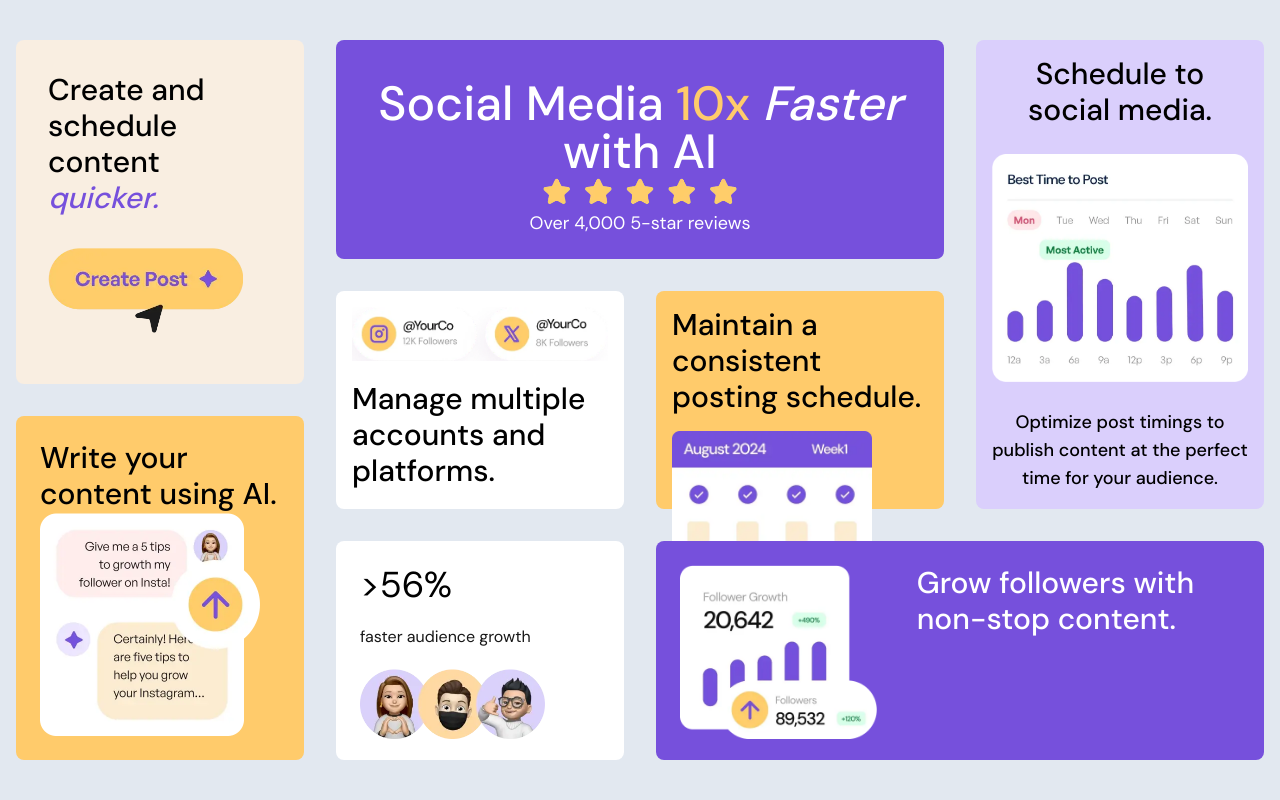
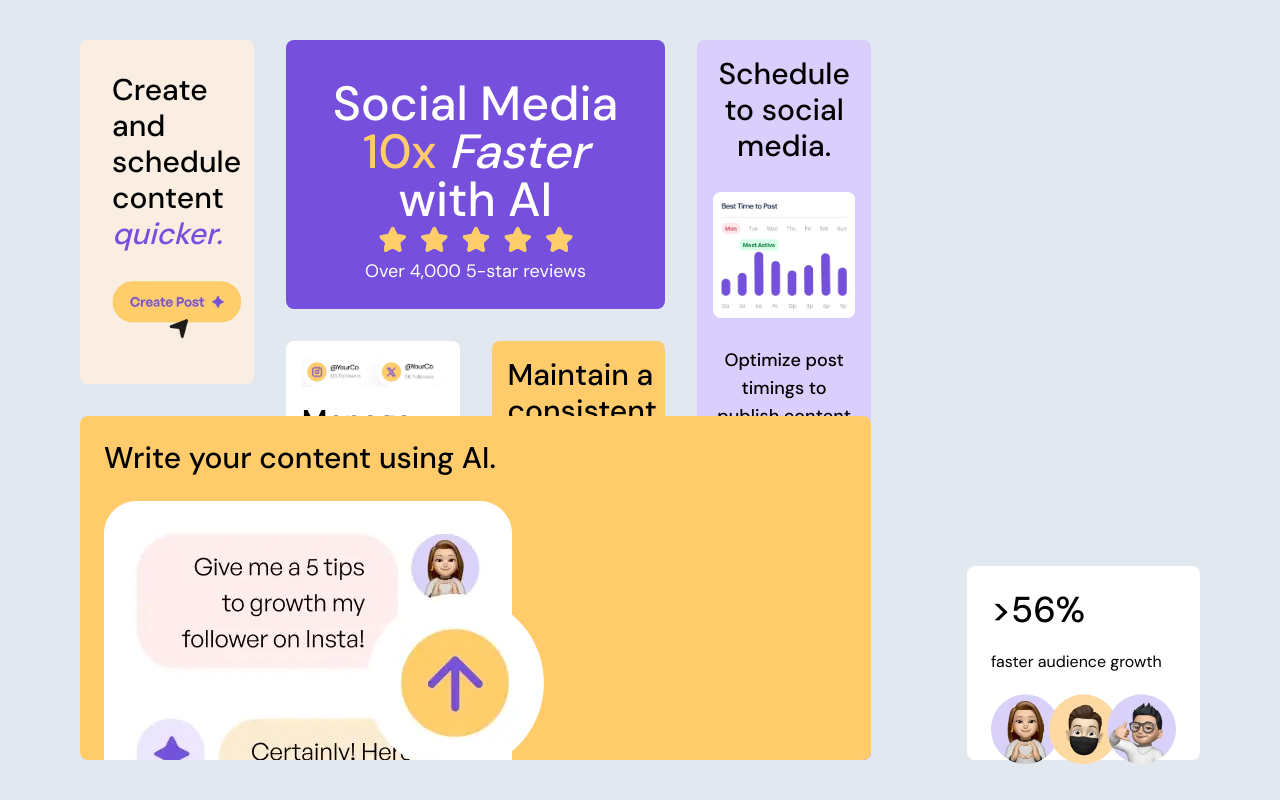
Before and after one commit to angeloilardi/bento-grid, a Next.js app: page / in a window 1280 px wide. Built offline with nearby package versions, Linux system fonts and the light colour scheme.

Commit message:
added md screen grid layout

```diff
--- a/app/layout.tsx
+++ b/app/layout.tsx
@@ -18,7 +18,7 @@ export default function RootLayout({
   return (
     <html lang="en">
       <body
-        className={`${dmsans.className} antialiased bg-slate-200 overflow-hidden`}
+        className={`${dmsans.className} antialiased bg-slate-200 overflow-auto h-fit`}
       >
         {children}
       </body>
--- a/app/page.tsx
+++ b/app/page.tsx
@@ -1,10 +1,11 @@
 import Image from "next/image";
+import aicontent from "/public/images/illustration-ai-content.webp"
 
 export default function Home() {
   return (
-    <div className="grid px-4 py-10 gap-8 md:grid-cols-4 md:grid-rows-6 md:max-h-screen">
+    <div className="grid px-4 py-10 gap-8 lg:grid-cols-4 lg:grid-rows-10 lg:gap-8 lg:max-h-screen mx-auto lg:max-w-6xl md:grid-cols-8 md:grid-rows-3 md:h-fit md:gap-3 overflow-hidden">
       {/* 01 */}
-      <div className="rounded-lg bg-purple-500 p-10 justify-items-center grid md:col-start-2 md:col-span-2 md:row-span-2">
+      <div className="rounded-lg bg-purple-500 p-10 justify-items-center grid lg:col-start-2 lg:col-span-2 lg:row-span-4 lg:row-start-1 md:col-span-4 md:row-span-1">
         <p className="text-white text-5xl font-medium text-center">
           Social Media <span className="text-yellow-500">10x</span>{" "}
           <span className="italic">Faster</span> with AI
@@ -18,7 +19,7 @@ export default function Home() {
         <p className="text-white text-lg">Over 4,000 5-star reviews</p>
       </div>
       {/* 02 */}
-      <div className="bg-white rounded-lg p-4 grid gap-4 md:row-start-3 md:row-span-2">
+      <div className="bg-white rounded-lg p-4 grid gap-4 lg:row-start-5 lg:row-span-3 lg:col-start-2 lg:col-span-1 md:row-start-1 md:col-span-2 md:col-start-5">
         <Image
           src="/images/illustration-multiple-platforms.webp"
           alt={""}
@@ -30,7 +31,7 @@ export default function Home() {
         </p>
       </div>
       {/* 03 */}
-      <div className="bg-yellow-500 px-4 pt-4 grid rounded-lg gap-4 md:row-start-3 md:row-span-2">
+      <div className="bg-yellow-500 px-4 pt-4 grid rounded-lg gap-4 lg:row-start-5 lg:row-span-3 overflow-hidden lg:col-start-3 lg:col-span-1 md:col-start-1 md:col-span-3">
         <p className="text-black text-3xl font-medium">
           Maintain a consistent posting schedule.
         </p>
@@ -42,7 +43,7 @@ export default function Home() {
         />
       </div>
       {/* 04 */}
-      <div className="bg-purple-100 rounded-lg p-4 gap-6 grid justify-items-center text-center md:col-start-4 md:row-span-4">
+      <div className="bg-purple-100 rounded-lg p-4 gap-6 grid justify-items-center text-center lg:col-start-4 lg:row-span-7 lg:col-span-1 lg:row-start-1 md:col-start-4 md:col-span-3">
         <p className="text-black text-3xl font-medium">
           Schedule to social media.
         </p>
@@ -58,7 +59,7 @@ export default function Home() {
         </p>
       </div>
       {/* 05 */}
-      <div className="bg-purple-500 rounded-lg p-6 grid justify-items-center gap-10 md:col-start-3 md:col-span-2 md:row-span-2 md:grid-flow-col">
+      <div className="bg-purple-500 rounded-lg p-6 grid justify-items-center gap-10 lg:col-start-3 lg:col-span-2 lg:row-span-3 lg:grid-flow-col lg:row-start-8 md:col-span-4 md:col-start-1">
         <Image
           src="/images/illustration-grow-followers.webp"
           alt={""}
@@ -70,9 +71,9 @@ export default function Home() {
         </p>
       </div>
       {/* 06 */}
-      <div className="bg-white rounded-lg p-6 grid gap-5 md:row-start-5 md:row-span-2">
-        <p className="text-black text-4xl">{">56%"}</p>
-        <p className="">faster audience growth</p>
+      <div className="bg-white rounded-lg p-6 grid gap-5 lg:row-start-8 lg:row-span-3 md:col-span-2 md:col-start-7 md:row-start-2">
+        <p className="text-black text-4xl font-medium">{">56%"}</p>
+        <p className="text-black">faster audience growth</p>
         <Image
           src="/images/illustration-audience-growth.webp"
           alt={""}
@@ -81,7 +82,7 @@ export default function Home() {
         />
       </div>
       {/* 07 */}
-      <div className="bg-yellow-100 rounded-lg grid p-8 gap-5 md:order-first md:row-start-1 md:row-end-4 md:col-span-1 md:col-start-1">
+      <div className="bg-yellow-100 rounded-lg grid p-8 gap-5 lg:row-start-1 lg:row-span-5 lg:col-span-1 lg:col-start-1 md:col-start-7 md:row-start-1 md:col-span-2">
         <p className="text-black text-3xl font-medium">
           Create and schedule content{" "}
           <span className="italic text-purple-500">quicker.</span>
@@ -94,16 +95,11 @@ export default function Home() {
         />
       </div>
       {/* 08 */}
-      <div className="bg-yellow-500 rounded-lg grid p-6 gap- md:-order-2 md:col-start-1 md:row-start-4 md:row-span-3">
+      <div className="bg-yellow-500 rounded-lg flex flex-col p-6 lg:col-start-1 lg:row-start-6 lg:row-span-5 gap-6 overflow-hidden md:col-start-5 md:col-span-4">
         <p className="text-black text-3xl font-medium">
           Write your content using AI.
         </p>
-        <Image
-          src="/images/illustration-ai-content.webp"
-          alt={""}
-          height={220}
-          width={220}
-        />
+        <Image src={aicontent} alt={""} />
       </div>
     </div>
   );
```
